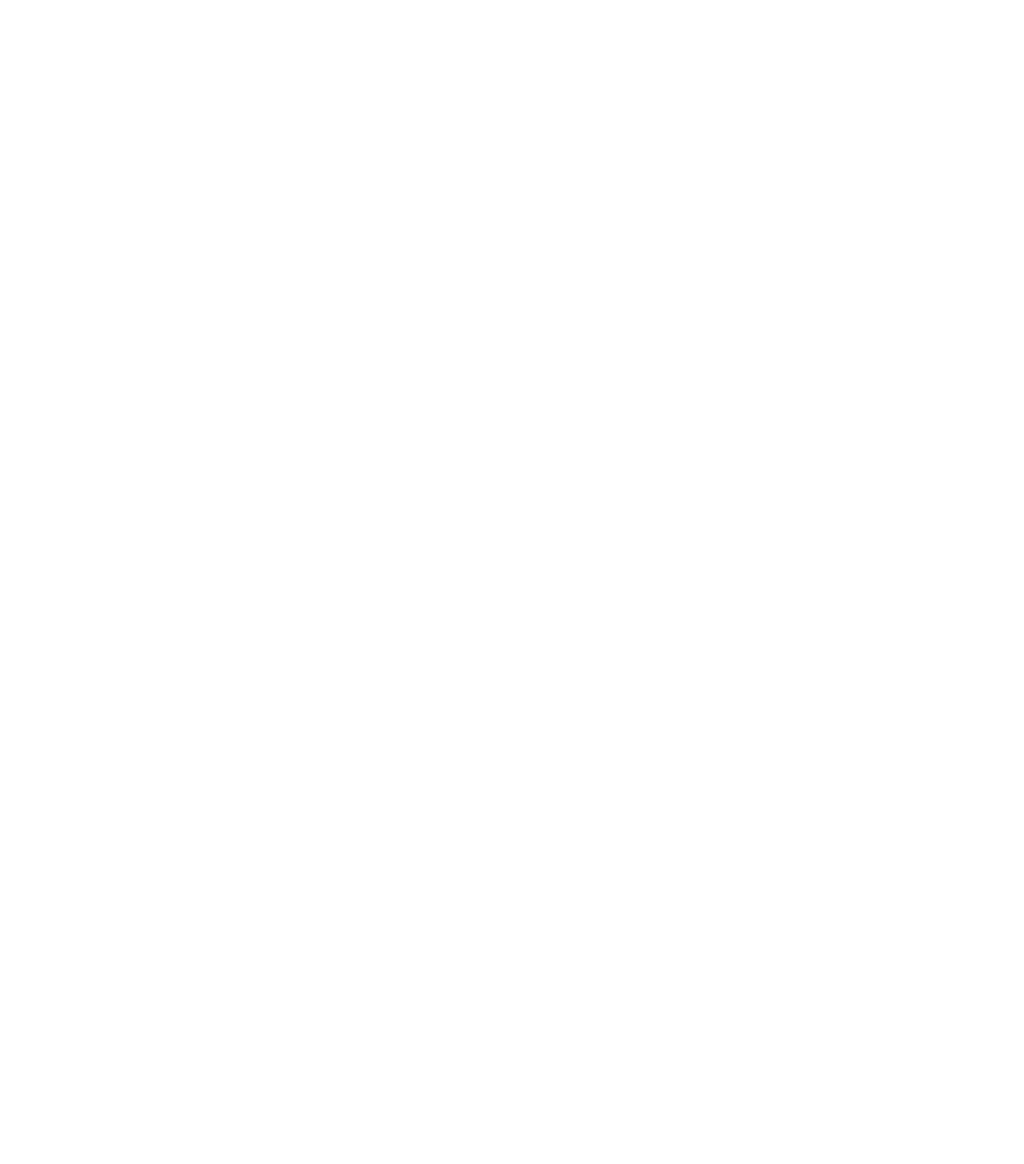
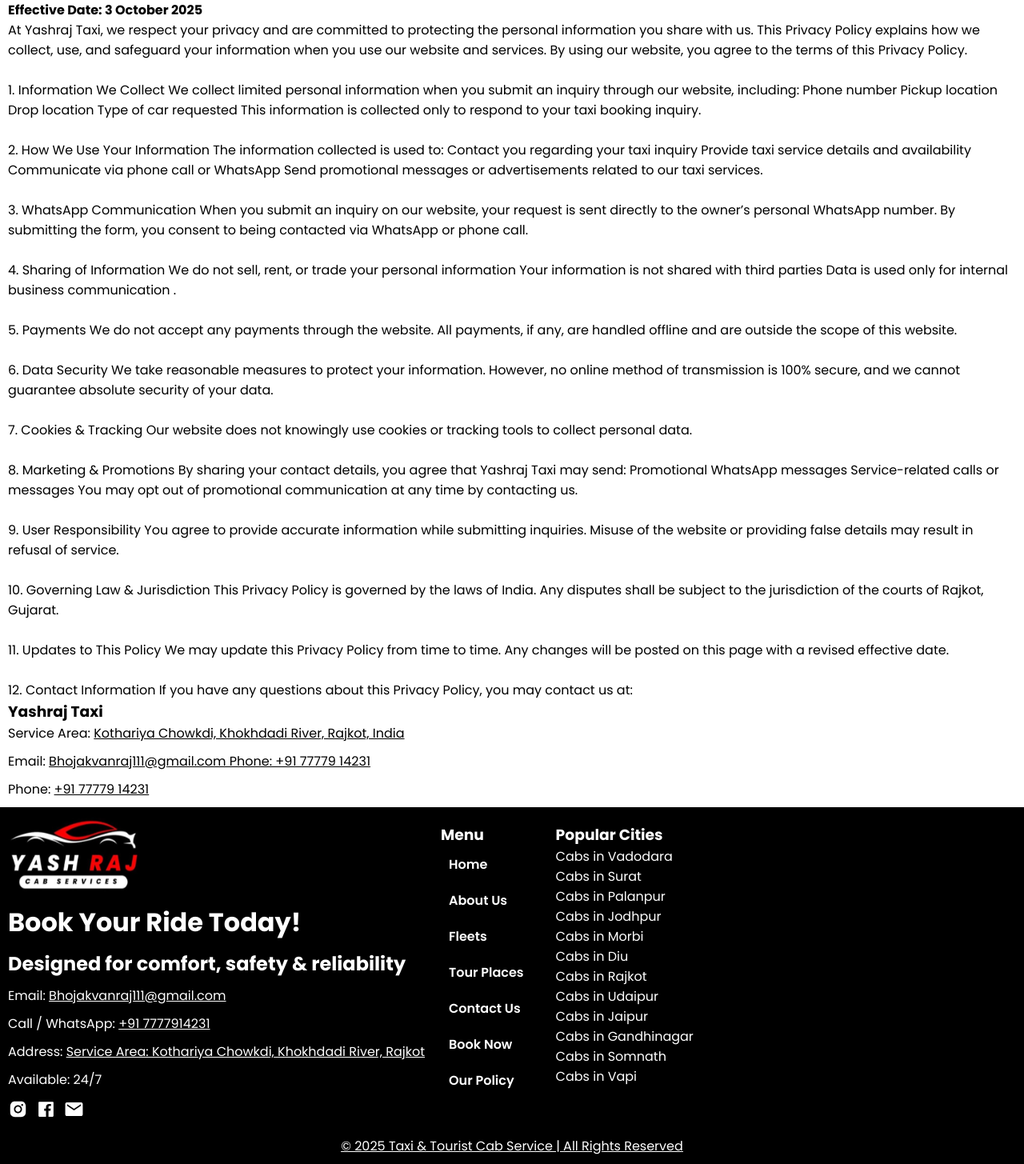
Before and after one commit to abhishekmevada/yash-raj-cab-services, a React (Vite) app: page /policy in a window 1280 px wide. Before the commit this address had no page. Shown: the part 105-1560 px from the top of the page at 80% size. Before the commit the page ends 800 px from the top, so only its background shows below. Built offline with nearby package versions, Linux system fonts and the light colour scheme; a web font is replaced by a local one.

Commit message:
taxi start

```diff
--- a/src/App.tsx
+++ b/src/App.tsx
@@ -5,6 +5,7 @@
 import Fleet from "./components/Fleet";
 import Tour from "./components/Tour";
 import Contect from "./components/Contect";
+import Policy from "./components/Policy";
 
 function App() {
   return (
@@ -16,6 +17,7 @@
           <Route path="/fleets" element={<Fleet />}></Route>
           <Route path="/tour" element={<Tour />}></Route>
           <Route path="/contactus" element={<Contect />}></Route>
+          <Route path="/policy" element={<Policy />}></Route>
         </Routes>
       </BrowserRouter>
     </>
--- a/src/components/Contect.tsx
+++ b/src/components/Contect.tsx
@@ -78,7 +78,7 @@
             query about your recent trip, our team is ready to assist you.
           </p>
           <h3>Yash Raj Cab Services</h3>
-          <a href="https://maps.app.goo.gl/zpBLSyWqMhU7RSLy7" className="plink">
+          <a href="https://maps.app.goo.gl/1n4rBfduw9AKAtbs7" className="plink">
             Kothariya Chowkdi, Khokhdadi River, Rajkot
           </a>
           <a href="mailto: Bhojakvanraj111@gmail.com" className="plink">
--- a/src/components/Footer.css
+++ b/src/components/Footer.css
@@ -82,6 +82,8 @@
 }
 .polyfooter {
   text-align: center;
+  text-decoration: underline;
+  color: white;
 }
 .abxx {
   text-decoration: none;
--- a/src/components/Footer.tsx
+++ b/src/components/Footer.tsx
@@ -27,7 +27,10 @@
             </p>
             <p>
               Address:{" "}
-              <a href="" className="fLink">
+              <a
+                href="https://maps.app.goo.gl/1n4rBfduw9AKAtbs7"
+                className="fLink"
+              >
                 Service Area: Kothariya Chowkdi, Khokhdadi River, Rajkot
               </a>
             </p>
@@ -46,7 +49,7 @@
             </div>
           </div>
           <div className="footerBoxb">
-            <h3>Manu</h3>
+            <h3>Menu</h3>
             <p className="navLink">
               <Link to="/" className="abxx">
                 Home
@@ -77,6 +80,11 @@
                 Book Now
               </Link>
             </p>
+            <p className="navLink">
+              <Link to="/policy" className="abxx">
+                Our Policy
+              </Link>
+            </p>
           </div>
           <div className="footerBoxc">
             <h3>Popular Cities</h3>
@@ -95,7 +103,9 @@
           </div>
         </div>
         <p className="polyfooter">
-          © 2025 Taxi & Tourist Cab Service | All Rights Reserved
+          <Link to="/policy" className="polyfooter">
+            © 2025 Taxi & Tourist Cab Service | All Rights Reserved
+          </Link>
         </p>
       </div>
     </>
--- a/src/components/Home.tsx
+++ b/src/components/Home.tsx
@@ -13,6 +13,7 @@
   // 1. Initialize State for all fields
   const [formData, setFormData] = useState({
     tripType: "Out Station", // Default selection
+    carType: "Standard",
     pickupLocation: "",
     dropLocation: "",
     dateTime: "",
@@ -36,6 +37,7 @@
     const message =
       `New Cab Booking Request\n\n` +
       `Trip Type: ${formData.tripType}\n` +
+      `Car Type: ${formData.carType}\n` +
       `Pick Up: ${formData.pickupLocation}\n` +
       `Drop: ${formData.dropLocation}\n` +
       `Date & Time: ${formData.dateTime}`;
@@ -108,6 +110,7 @@
         <div className="herosecConb">
           {/* Form starts here */}
           <form onSubmit={handleBookCab} className="formContainerxyz">
+            <p>Type: </p>
             <div className="checkBox">
               <label className="radBut">
                 <input
@@ -157,7 +160,56 @@
                 You chose: <strong>{formData.tripType}</strong>
               </p>
             </div>
+            <p>Car Selection: </p>
+            <div className="checkBox">
+              <label className="radBut">
+                <input
+                  type="radio"
+                  name="carType"
+                  value="Standard"
+                  checked={formData.carType === "Standard"}
+                  onChange={handleChange}
+                />
+                Standard
+              </label>
 
+              <label className="radBut">
+                <input
+                  type="radio"
+                  name="carType"
+                  value="Business"
+                  checked={formData.carType === "Business"}
+                  onChange={handleChange}
+                />
+                Business
+              </label>
+
+              <label className="radBut">
+                <input
+                  type="radio"
+                  name="carType"
+                  value="Vip"
+                  checked={formData.carType === "Vip"}
+                  onChange={handleChange}
+                />
+                Vip
+              </label>
+
+              <label className="radBut">
+                <input
+                  type="radio"
+                  name="carType"
+                  value="Bus-Minivan"
+                  checked={formData.carType === "Bus-Minivan"}
+                  onChange={handleChange}
+                />
+                Bus-Minivan
+              </label>
+
+              <p className="radioResult">
+                You chose: <strong>{formData.carType}</strong>
+              </p>
+            </div>
             <div className="fieldBox">
               <label>Pick Up Location</label>
               <input
@@ -291,7 +343,10 @@
         <p>We offer a wide range of vehicles to suit your needs</p>
         <div className="fleetboxContainer">
           <div className="fleetBox" id="fa">
-            <h2>Hatchback & Sedan</h2>
+            <h2>Hatchback</h2>
+          </div>
+          <div className="fleetBox" id="fe">
+            <h2>Sedan</h2>
           </div>
           <div className="fleetBox" id="fb">
             <h2>SUV & MUV</h2>
@@ -302,10 +357,41 @@
           <div className="fleetBox" id="fd">
             <h2>Luxury Cars</h2>
           </div>
+          <div className="fleetBox" id="ff">
+            <h2>Volvo Bus</h2>
+          </div>
         </div>
         <p className="aboutctaButher">
           <Link to="/fleets" className="linkherc">
             View Cars
+          </Link>
+        </p>
+      </div>
+
+      <div className="servicesContainer">
+        <h1>Our Tourist Places</h1>
+        <div className="servicesConBox">
+          <div className="servicesBoxf">
+            <div className="servicesDes">
+              <h2>Navasari</h2>
+            </div>
+          </div>
+
+          <div className="servicesBoxg">
+            <div className="servicesDes">
+              <h2>Gandhinagar</h2>
+            </div>
+          </div>
+
+          <div className="servicesBoxh">
+            <div className="servicesDes">
+              <h2>Surat</h2>
+            </div>
+          </div>
+        </div>
+        <p className="aboutctaButher">
+          <Link to="/tour" className="linkherc">
+            View More...
           </Link>
         </p>
       </div>
--- /dev/null
+++ b/src/components/Policy.css
@@ -0,0 +1,18 @@
+.policyContainer {
+  position: relative;
+  min-height: calc(100vh - 50px);
+  width: 100%;
+  margin-top: 60px;
+  gap: 5px;
+  padding: 10px;
+}
+.polyBox {
+  position: relative;
+  display: flex;
+  flex-direction: column;
+  gap: 10px;
+}
+.polyLink {
+  color: black;
+  text-decoration: underline;
+}
--- /dev/null
+++ b/src/components/Policy.tsx
@@ -0,0 +1,101 @@
+import "./Policy.css";
+import Navbar from "./Navbar";
+import Footer from "./Footer";
+
+export default function Policy() {
+  return (
+    <>
+      <Navbar />
+      <div className="policyContainer">
+        <h2>Privacy Policy</h2>
+        <p>
+          <strong>Effective Date: 3 October 2025 </strong>
+          <br />
+          At Yashraj Taxi, we respect your privacy and are committed to
+          protecting the personal information you share with us. This Privacy
+          Policy explains how we collect, use, and safeguard your information
+          when you use our website and services. By using our website, you agree
+          to the terms of this Privacy Policy. <br />
+          <br />
+          1. Information We Collect We collect limited personal information when
+          you submit an inquiry through our website, including: Phone number
+          Pickup location Drop location Type of car requested This information
+          is collected only to respond to your taxi booking inquiry. <br />
+          <br />
+          2. How We Use Your Information The information collected is used to:
+          Contact you regarding your taxi inquiry Provide taxi service details
+          and availability Communicate via phone call or WhatsApp Send
+          promotional messages or advertisements related to our taxi services.{" "}
+          <br />
+          <br />
+          3. WhatsApp Communication When you submit an inquiry on our website,
+          your request is sent directly to the owner’s personal WhatsApp number.
+          By submitting the form, you consent to being contacted via WhatsApp or
+          phone call. <br />
+          <br />
+          4. Sharing of Information We do not sell, rent, or trade your personal
+          information Your information is not shared with third parties Data is
+          used only for internal business communication .<br />
+          <br />
+          5. Payments We do not accept any payments through the website. All
+          payments, if any, are handled offline and are outside the scope of
+          this website. <br />
+          <br />
+          6. Data Security We take reasonable measures to protect your
+          information. However, no online method of transmission is 100% secure,
+          and we cannot guarantee absolute security of your data. <br />
+          <br />
+          7. Cookies & Tracking Our website does not knowingly use cookies or
+          tracking tools to collect personal data. <br />
+          <br />
+          8. Marketing & Promotions By sharing your contact details, you agree
+          that Yashraj Taxi may send: Promotional WhatsApp messages
+          Service-related calls or messages You may opt out of promotional
+          communication at any time by contacting us.
+          <br />
+          <br />
+          9. User Responsibility You agree to provide accurate information while
+          submitting inquiries. Misuse of the website or providing false details
+          may result in refusal of service. <br />
+          <br />
+          10. Governing Law & Jurisdiction This Privacy Policy is governed by
+          the laws of India. Any disputes shall be subject to the jurisdiction
+          of the courts of Rajkot, Gujarat.
+          <br />
+          <br />
+          11. Updates to This Policy We may update this Privacy Policy from time
+          to time. Any changes will be posted on this page with a revised
+          effective date. <br />
+          <br />
+          12. Contact Information If you have any questions about this Privacy
+          Policy, you may contact us at:
+        </p>
+        <h3>Yashraj Taxi</h3>
+        <div className="polyBox">
+          <p>
+            Service Area:{" "}
+            <a
+              href="https://maps.app.goo.gl/1n4rBfduw9AKAtbs7"
+              className="polyLink"
+            >
+              Kothariya Chowkdi, Khokhdadi River, Rajkot, India
+            </a>
+          </p>
+          <p>
+            Email:{" "}
+            <a href="" className="polyLink">
+              Bhojakvanraj111@gmail.com Phone: +91 77779 14231
+            </a>
+          </p>
+          <p>
+            Phone:{" "}
+            <a href="" className="polyLink">
+              +91 77779 14231
+            </a>
+          </p>
+        </div>
+      </div>
+      <Footer />
+    </>
+  );
+}
```
Also changed, not shown: src/components/Aboutus.tsx (+16 -10 lines), src/components/Home.css (+93 -1 lines), public/hatchbacks.jpg (added), public/sedancars.webp (added).
